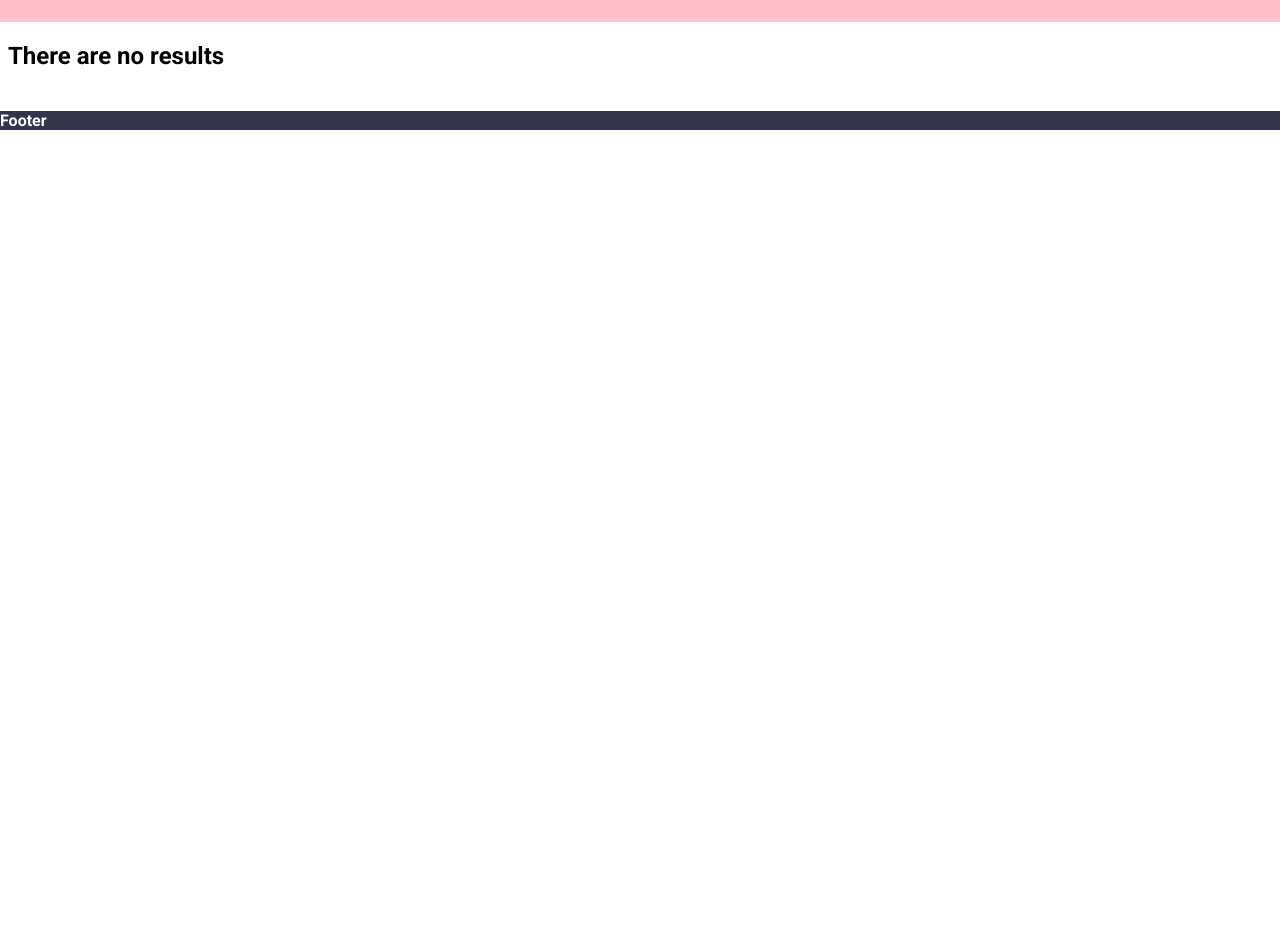
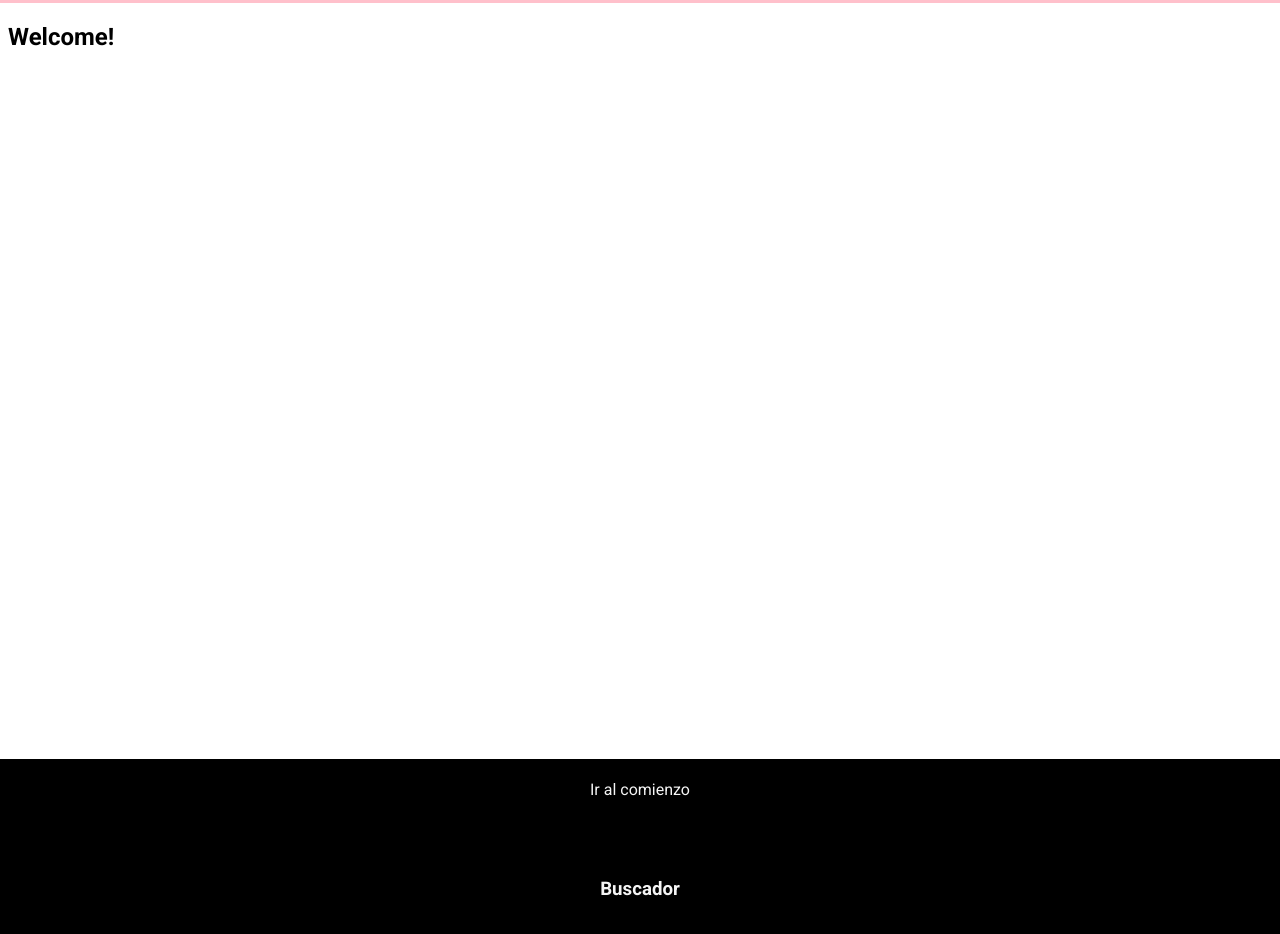
Before and after one commit to luisjavm3/buscador, a React (Create React App) app: page / in a window 1280 px wide. Shown: the part 132-1066 px from the top of the page. Before the commit the page ends 800 px from the top, so only its background shows below. Built offline with nearby package versions, Linux system fonts and the light colour scheme.

Commit message:
footer improved

```diff
--- a/src/components/Footer.jsx
+++ b/src/components/Footer.jsx
@@ -3,7 +3,13 @@ import React from 'react';
 const Footer = () => {
   return (
     <div className="footer">
-      <h4>Footer</h4>
+      <div className="up-to-header">
+        <a href="#header">Ir al comienzo</a>
+      </div>
+
+      <div className="logo">
+        <h3>Buscador</h3>
+      </div>
     </div>
   );
 };
--- a/src/components/Header.jsx
+++ b/src/components/Header.jsx
@@ -25,7 +25,7 @@ const Header = () => {
   };
 
   return (
-    <header className="header">
+    <header className="header" id="header">
       {/* TITLE */}
       <div className="main-frame">
         <div className="title-wrapper">
@@ -35,7 +35,7 @@ const Header = () => {
         {/* SEARCH ENGINE */}
         <div className="search-engine">
           {/* RADIO-BUTTONS-CONTAINER */}
-          <div className="radio-buttons-container">
+          <div className="radio-buttons-container" style={{ display: 'none' }}>
             {/* TEXT */}
             <div className="radio-button-wrapper">
               <label htmlFor="text">
--- a/src/components/Main/Main.jsx
+++ b/src/components/Main/Main.jsx
@@ -10,7 +10,7 @@ const Main = () => {
     <div className="main-container">
       {!foundData ? (
         <div className="welcome-message">
-          <h2>There are no results</h2>
+          <h2>Welcome!</h2>
         </div>
       ) : (
         <div className="results-container">
--- a/src/styles/components/Main/_main.scss
+++ b/src/styles/components/Main/_main.scss
@@ -1,4 +1,6 @@
 div.main-container {
+  min-height: 90vh;
+
   h4.result {
     margin: 0.5rem 0;
     text-decoration: underline;
--- a/src/styles/components/_footer.scss
+++ b/src/styles/components/_footer.scss
@@ -1,4 +1,36 @@
 .footer {
-  background: $footer-color;
+  margin-top: 1rem;
+  background: black;
   color: white;
+  height: 200px;
+
+  .up-to-header {
+    height: 60px;
+
+    a {
+      display: flex;
+      justify-content: center;
+      align-items: center;
+      color: whitesmoke;
+      text-decoration: none;
+      height: 100%;
+      width: 100%;
+    }
+
+    a:hover {
+      background-color: $footer-color;
+    }
+  }
+
+  .logo {
+    display: flex;
+    justify-content: center;
+    align-items: center;
+    color: whitesmoke;
+    height: calc(100% - 60px);
+
+    h3 {
+      margin: 0;
+    }
+  }
 }
```
Also changed, not shown: src/App.jsx (+0 -8 lines).
